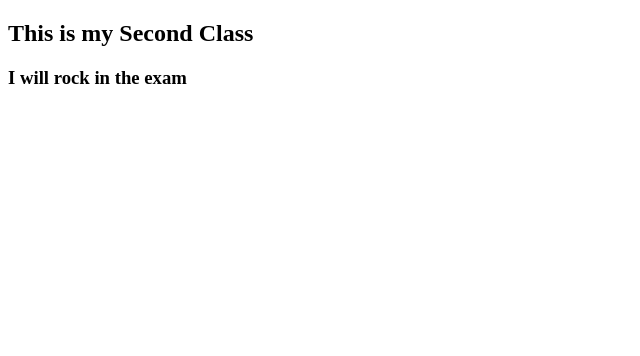
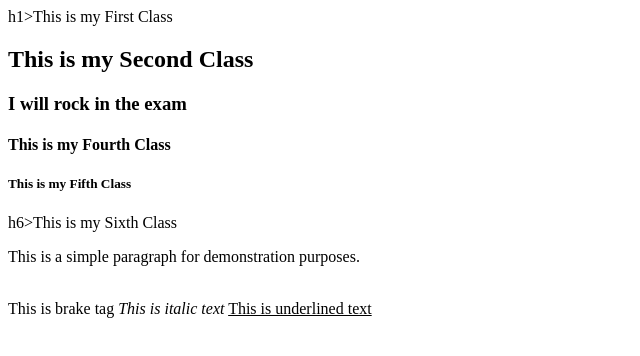
Before and after one commit to ADATYA/Github_First_Ripo, a plain HTML site: page index.html in a window 1280 px wide. Shown: the whole page, without its empty margins (0-640 px from the left). Drawn offline with Linux system fonts and the light colour scheme.

Commit message:
update the html file

```diff
--- a/index.html
+++ b/index.html
@@ -6,7 +6,15 @@
     <title>Document</title>
 </head>
 <body>
+    h1>This is my First Class</h1>
     <h2>This is my Second Class</h2>
     <h3>I will rock in the exam </h3>
+    <h4>This is my Fourth Class</h4>
+    <h5>This is my Fifth Class</h5>
+    h6>This is my Sixth Class</h6>
+    <p>This is a simple paragraph for demonstration purposes.</p>
+    <br>This is brake tag
+    <i>This is italic text</i>
+    <u>This is underlined text</u>
 </body>
 </html>
```
